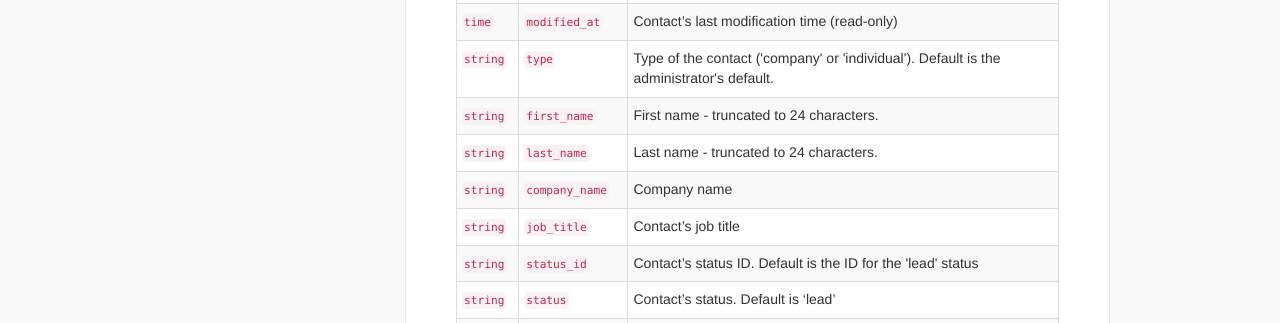
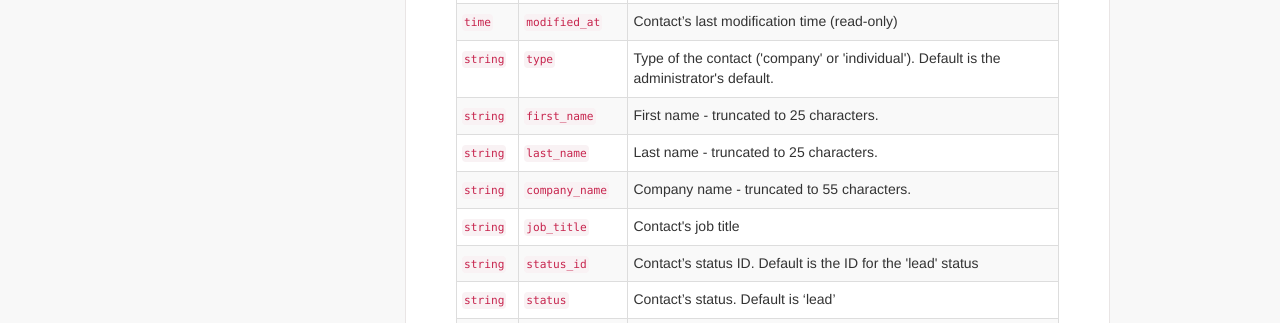
Before and after one commit to OnePageCRM/OnePageCRM.github.io, a Jekyll site: the page built from _posts/2014-03-04-contacts.md, in a window 1280 px wide and 900 px high, scrolled down 2084 px. Shown: the part 153-476 px from the top of the window. Built offline with Jekyll 4.4.1, drawn with Linux system fonts in a browser that asks for light colours; nearby versions of some CDN libraries; Markdown is read by kramdown in place of the engine named in the settings.

Commit message:
updated limits on fields

```diff
--- a/_posts/2014-03-04-contacts.md
+++ b/_posts/2014-03-04-contacts.md
@@ -270,22 +270,22 @@ date: 2014-03-04 10:28:04
     <tr>
       <td><code class="redtext">string</code></td>
       <td><code class="bluetext">first_name</code></td>
-      <td>First name - truncated to 24 characters.</td>
+      <td>First name - truncated to 25 characters.</td>
     </tr>
     <tr>
       <td><code class="redtext">string</code></td>
       <td><code class="bluetext">last_name</code></td>
-      <td>Last name - truncated to 24 characters.</td>
+      <td>Last name - truncated to 25 characters.</td>
     </tr>
     <tr>
       <td><code class="redtext">string</code></td>
       <td><code class="bluetext">company_name</code></td>
-      <td>Company name</td>
+      <td>Company name - truncated to 55 characters.</td>
     </tr>
     <tr>
       <td><code class="redtext">string</code></td>
       <td><code class="bluetext">job_title</code></td>
-      <td>Contact’s job title</td>
+      <td>Contact's job title</td>
     </tr>
     <tr>
       <td><code class="redtext">string</code></td>
```
